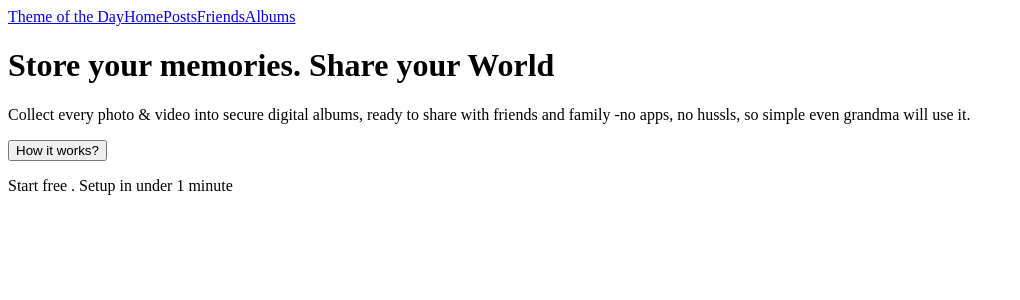
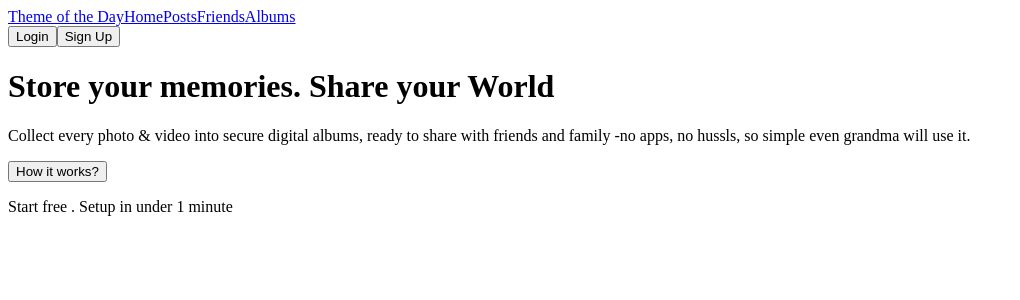
Before and after one commit to u23734176-del/IMY220-Photo-SharingWebsite-, a React (Vite) app in the folder SnapShare/Frontend/: page / in a window 1280 px wide. Shown: the top 300 px of the page, without its empty margins (0-1020 px from the left). Built offline with nearby package versions, Linux system fonts and the light colour scheme.

Commit message:
Added Sign/Up and Login Comp

```diff
--- a/SnapShare/Frontend/src/Pages/LandingPage.jsx
+++ b/SnapShare/Frontend/src/Pages/LandingPage.jsx
@@ -1,3 +1,7 @@
+//componenents
+import Login from "../components/Login";
+import SignIn from "../components/SignIn";
+
 import { useState } from "react";
 
 // How it works componetnt/button
@@ -19,6 +23,9 @@ function HowitWorks(){
 function LandingPage() {
     return (
         <div>
+            {/* Login Butoons/Sign buttons */}
+            <Login/>
+            <SignIn/>
             <h1>Store your memories. Share your World</h1>
             <p>Collect every photo & video into secure digital albums, ready to share with friends and family
                 -no apps, no hussls, so simple even grandma will use it.
--- /dev/null
+++ b/SnapShare/Frontend/src/components/Login.jsx
@@ -0,0 +1,7 @@
+
+function Login(){
+    return(
+        <button>Login</button>
+    )
+}
+export default Login;
--- /dev/null
+++ b/SnapShare/Frontend/src/components/SignIn.jsx
@@ -0,0 +1,7 @@
+function SignIn(){
+        return(
+            <button>Sign Up</button>
+        )
+}
+
+export default SignIn;
```
